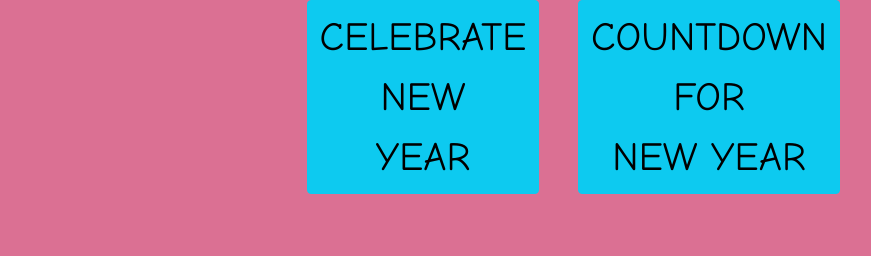
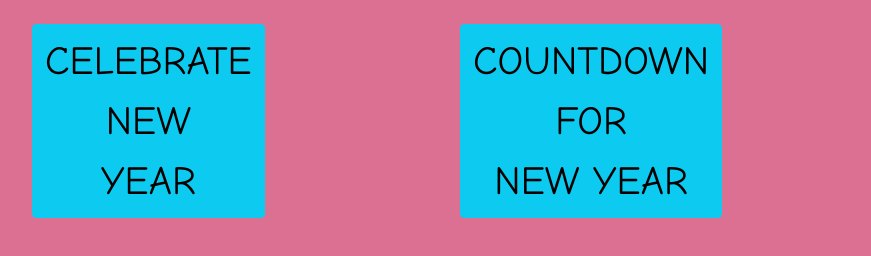
Before and after one commit to arpitbabbar/CountDown-for-NewYear, a plain HTML site: page index.html in a window 1280 px wide. Shown: the whole page, without its empty margins (74-945 px from the left). Drawn offline with nearby package versions, Linux system fonts and the light colour scheme.

Commit message:
some style

```diff
--- a/index.html
+++ b/index.html
@@ -25,14 +25,14 @@
   </script>
   <body onload="first()">
       <div class="container">
-    <div class="d-flex justify-content-center box position-relative">
+    <div class="box position-relative">
       <div class="row">
-        <div class="col-6">
+        <div class="col-md-4 m-4">
           <button type="button" class="btn btn-info opt" onclick="celebrate()">
             CELEBRATE <br />NEW <br />YEAR
           </button>
         </div>
-        <div class="col-6">
+        <div class="col-md-4 m-4">
           <button type="button" class="btn btn-info opt" onclick="countdown()">
             COUNTDOWN <br />FOR <br />NEW YEAR
           </button>
```
